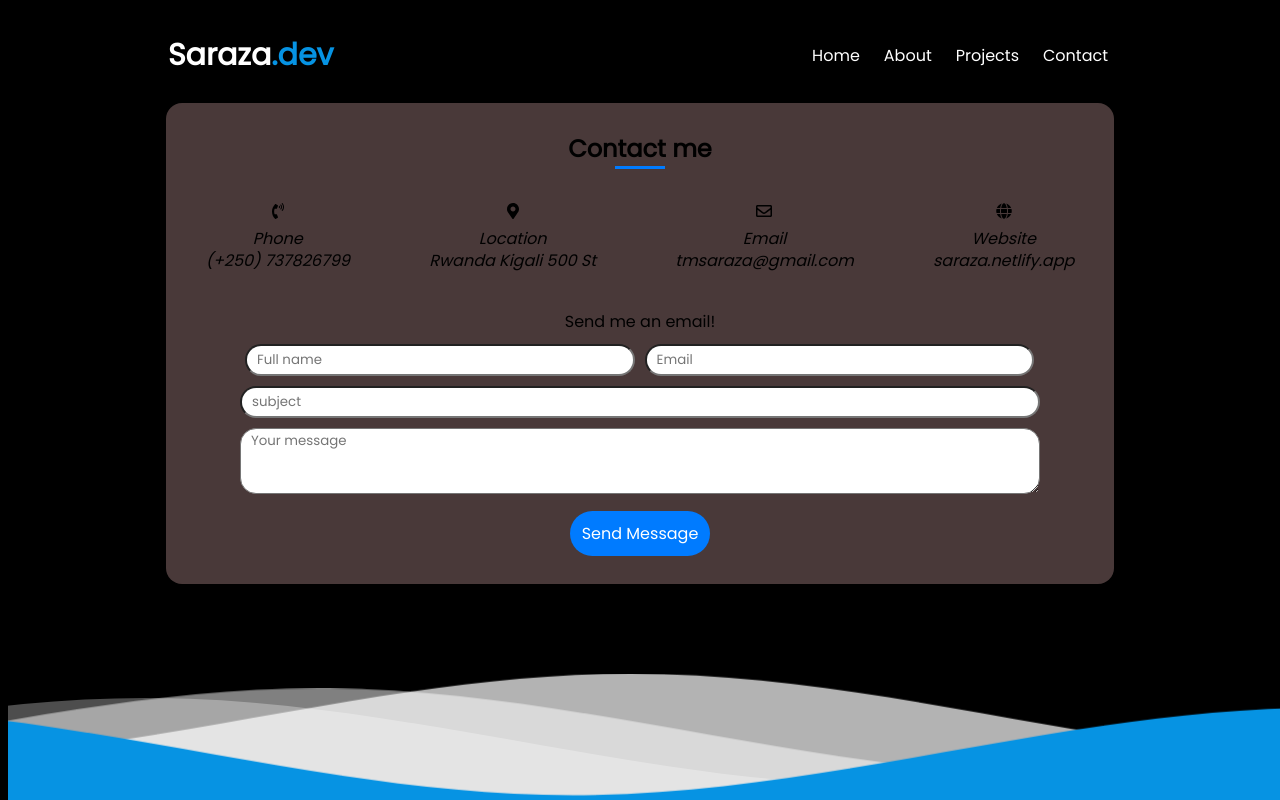
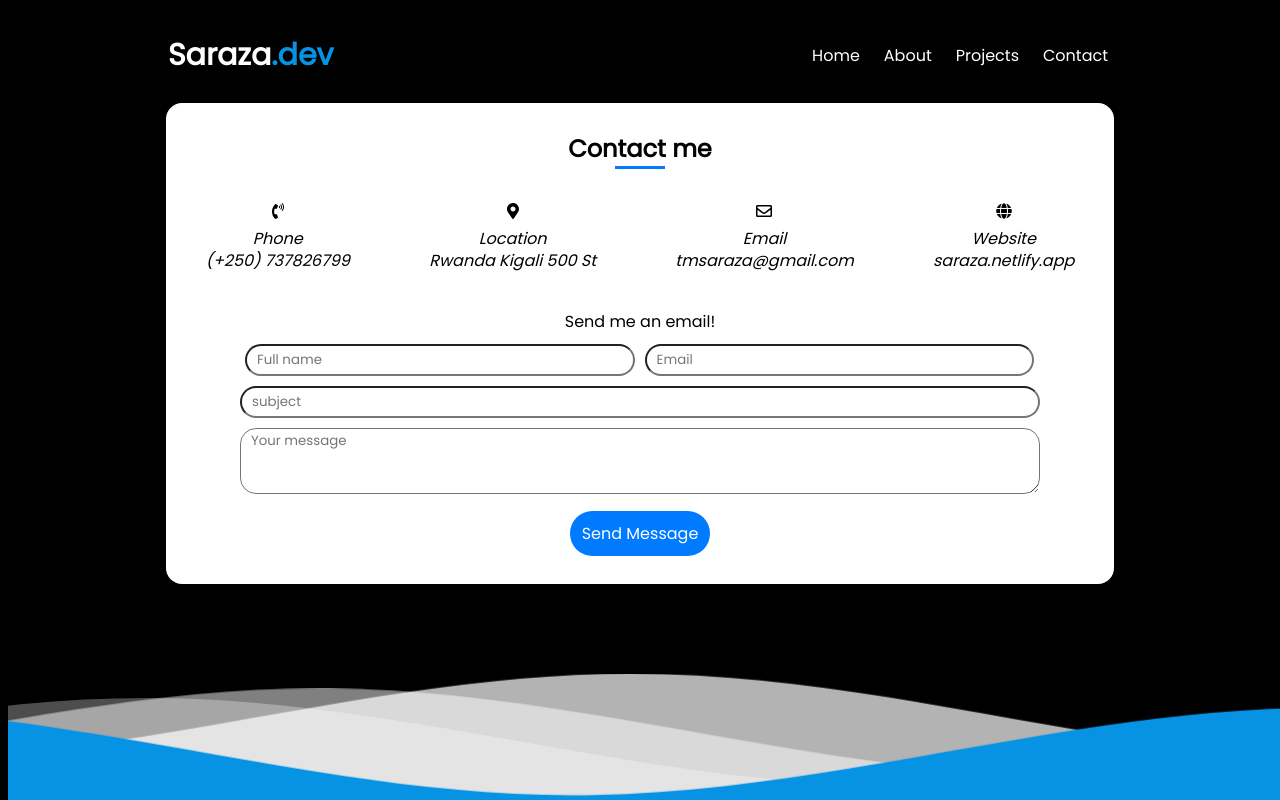
Before and after one commit to sarazaToussaint/Saraza-dev, a React (Create React App) app: page /Contact in a window 1280 px wide. Built offline with nearby package versions, Linux system fonts and the light colour scheme.

Commit message:
Make some changes on the form

```diff
--- a/src/components/Contact.module.css
+++ b/src/components/Contact.module.css
@@ -1,5 +1,5 @@
 .contactContainer {
-  background-color: rgb(73, 57, 57);
+  background-color: white;
   border-radius: 16px;
   width: 75%;
   margin: auto;
```
